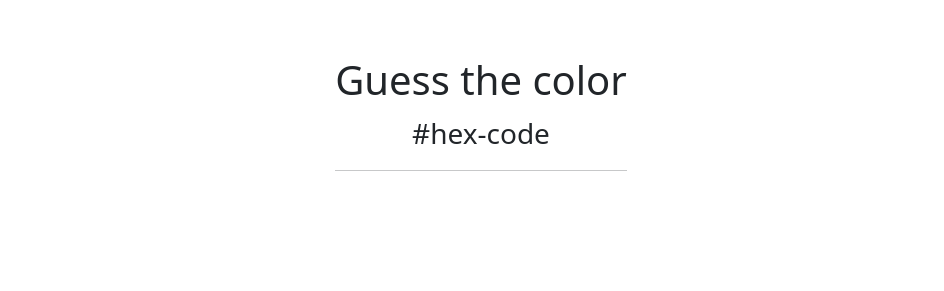
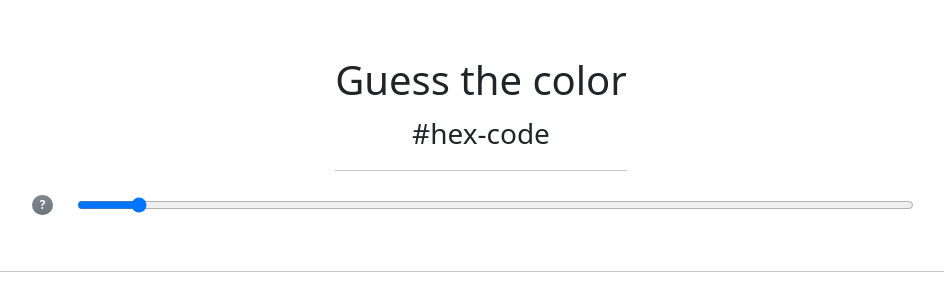
Before and after one commit to RostaJecna/WAGuessColor, a plain HTML site: page index.html in a window 1280 px wide. Shown: the whole page, without its empty margins (159-1103 px from the left). Drawn offline with nearby package versions, Linux system fonts and the light colour scheme.

Commit message:
Add <main> content with slider and <ul>

```diff
--- a/index.html
+++ b/index.html
@@ -16,5 +16,15 @@
                 <hr>
             </nav>
         </header>
+        <main class="container">
+            <div class=" d-flex flex-wrap justify-content-center align-items-start py-2">
+                <span class="badge bg-secondary bg-gradient ms-lg-2 my-auto rounded-pill" id="difficulty-value">?</span>
+                <input type="range" class="w-75 mx-2 mx-sm-4 my-2 my-sm-auto" min="2" max="48" value="5" id="difficulty-range">
+            </div>
+            <div class="p-3">
+                <ul id="list-of-circles" class="list-unstyled row mb-0 justify-content-center"></ul>
+            </div>
+            <hr>
+        </main>
     </body>
 </html>
```
